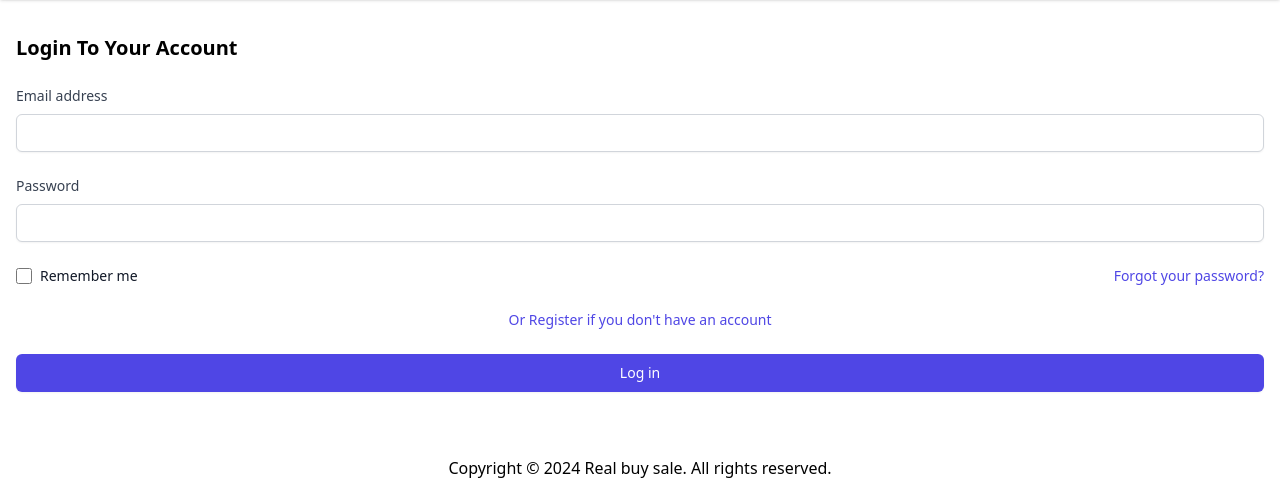
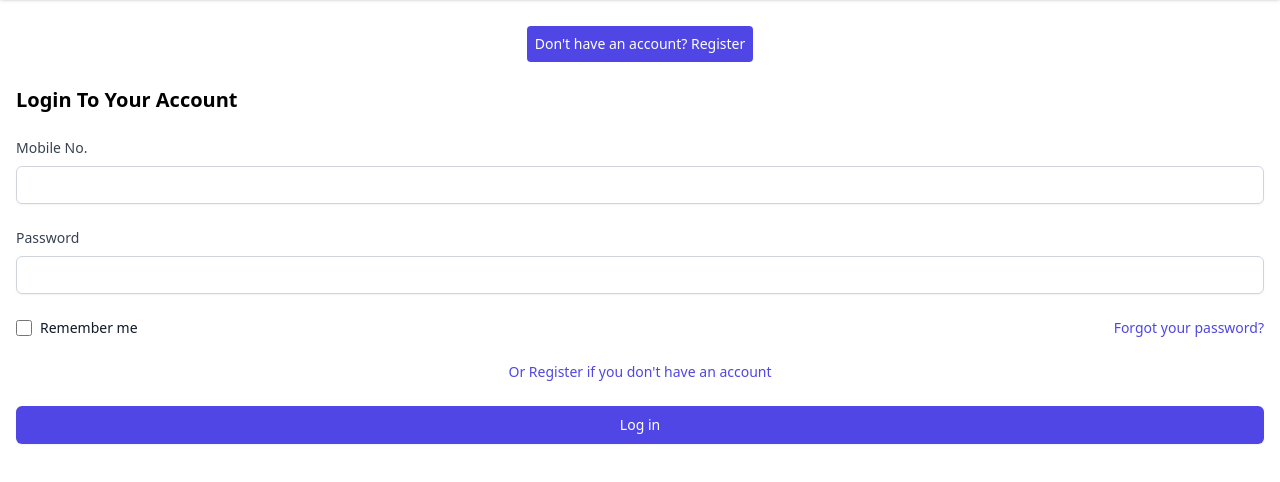
Before and after one commit to tipsyCodr/realkmk, a Laravel app: page /login in a window 1280 px wide. Shown: the part 54-536 px from the top of the page. Run offline with Laravel 12, Linux system fonts and the light colour scheme; style sheets or scripts are compiled from the project's sources.

Commit message:
Added Login and fixed module by zero error

```diff
--- a/app/Http/Controllers/AdController.php
+++ b/app/Http/Controllers/AdController.php
@@ -18,7 +18,7 @@
         ];
         $ads = Ad::all();
         // Return the ad data based on the ad count, wrapping around to the start of the list when necessary
-        return $ads[$adCount % count($ads)];
+        return $ads[($adCount % count($ads)) ?: 0];
     }
 
 
--- a/app/Http/Controllers/WebController.php
+++ b/app/Http/Controllers/WebController.php
@@ -57,6 +57,9 @@
     }
     public function login()
     {
+        if (auth()->check()) {
+            return view('user.profile');
+        }
         return view('user.login');
     }
 
--- a/resources/views/user/login.blade.php
+++ b/resources/views/user/login.blade.php
@@ -11,14 +11,21 @@
             </p>
         </div>
     @endif
+    <div class="text-center">
+        <a href="{{ route('register') }}"
+            class="inline-block mt-4 text-sm p-2 rounded text-white font-medium bg-indigo-600 hover:bg-indigo-500">
+            Don't have an account? Register
+        </a>
+    </div>
     <div class="wrapper pt-6">
+
         <h1 class="px-4 font-bold text-xl capitalize">Login to your account</h1>
         <div class="login-wrapper px-4 ">
-            <form class="space-y-6" action="{{ route('login') }}" method="POST">
+            <form class="space-y-6" action="{{ route('authenticate.user') }}" method="POST">
                 @csrf
                 <div class="space-y-2">
-                    <label for="email" class="block text-sm font-medium text-gray-700">Email address</label>
-                    <input id="email" name="email" type="email" autocomplete="email" required
+                    <label for="mobile" class="block text-sm font-medium text-gray-700">Mobile No.</label>
+                    <input id="mobile" name="mobile" type="mobile" autocomplete="mobile" required
                         class="appearance-none block w-full px-3 py-2 border border-gray-300 rounded-md shadow-sm placeholder-gray-400 focus:outline-none focus:ring-indigo-500 focus:border-indigo-500 sm:text-sm" />
                 </div>
 
--- a/routes/web.php
+++ b/routes/web.php
@@ -13,7 +13,9 @@
 //User Management
 Route::get('login', [WebController::class, 'login'])->name('login');
 Route::get('register', [WebController::class, 'register'])->name('register');
-Route::get('register/store', [UserController::class, 'registerUser'])->name('register.store');
+Route::post('register/store', [UserController::class, 'registerUser'])->name('register.store');
+Route::post('login/user', [UserController::class, 'authenticateUser'])->name('authenticate.user');
+Route::post('logout', [UserController::class, 'logout'])->name('logout');
 
 Route::get('reset-password', [WebController::class, 'resetPassword'])->name('password.reset');
 
```
Also changed, not shown: app/Http/Controllers/UserController.php (+14 -3 lines), resources/views/user/profile.blade.php (added, +33 -0 lines), database/migrations/2024_09_18_200031_add_mobile_in_users_table.php (added).
